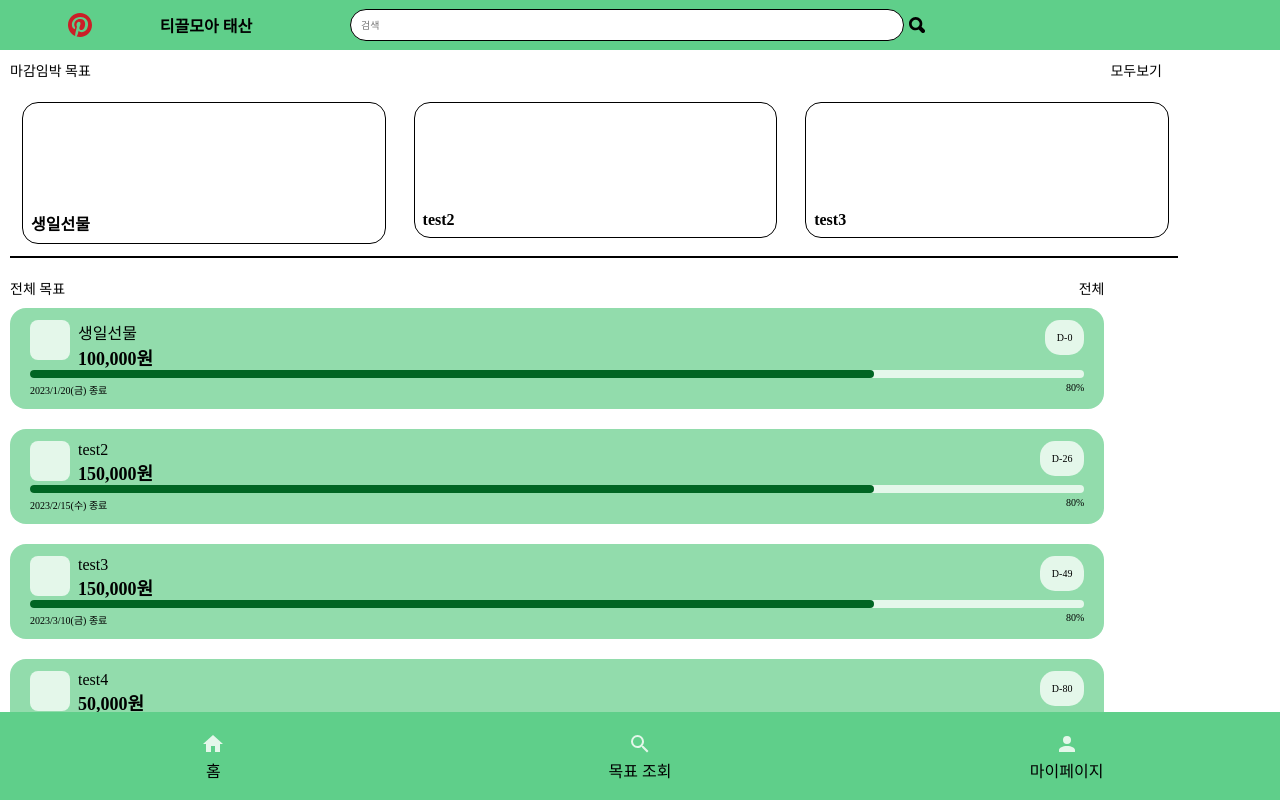
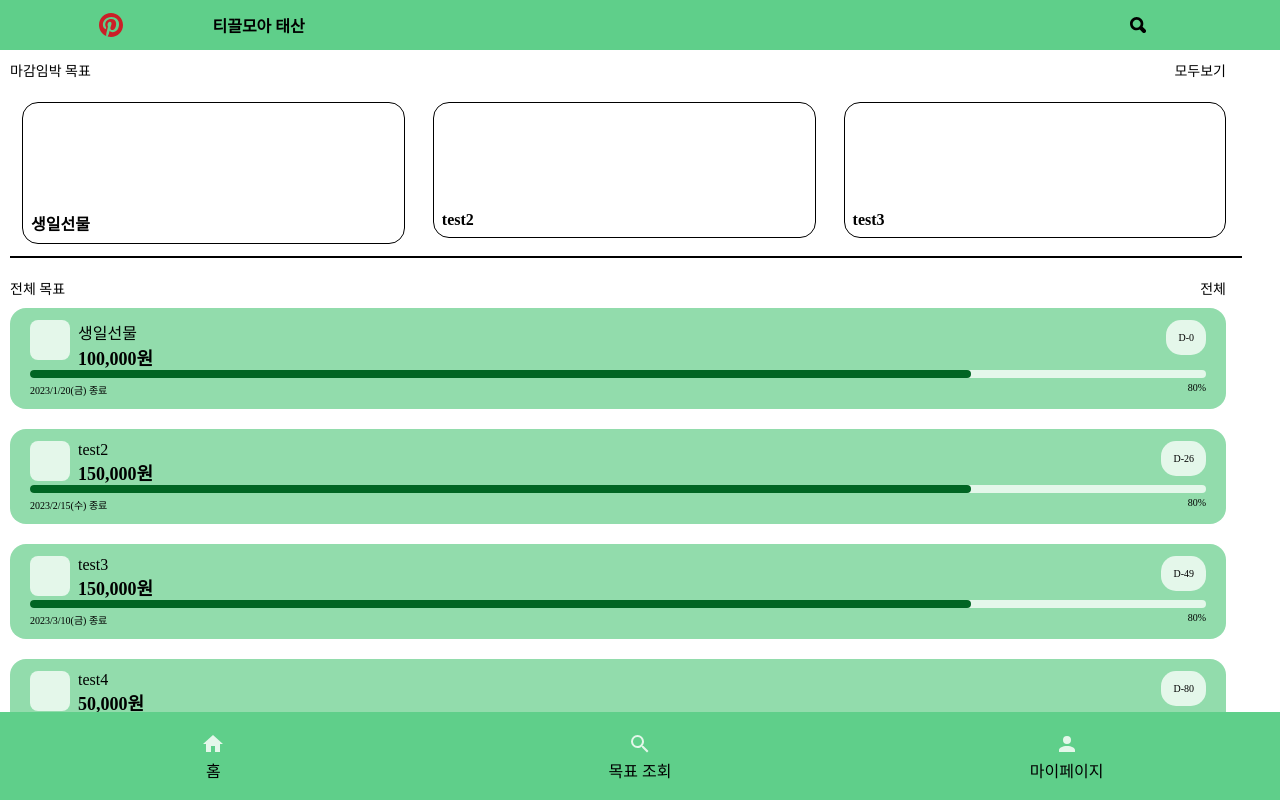
Before and after one commit to TeamBudgetOverflow/frontend, a React (Create React App) app: page /goals/lookup in a window 1280 px wide. Built offline with nearby package versions, Linux system fonts and the light colour scheme; no server answers; a web font is replaced by a local one.

Commit message:
FEAT: add search bar mouse event #32

```diff
--- a/src/components/common/elem/Icon.tsx
+++ b/src/components/common/elem/Icon.tsx
@@ -1,8 +1,17 @@
-import React, { FunctionComponent, PropsWithChildren } from 'react';
+import React, { FunctionComponent } from 'react';
 import styled from 'styled-components';
 
-const Icon: FunctionComponent<PropsWithChildren> = ({ children }) => {
-  return <SVGIcon viewBox='0 0 24 24'>{children}</SVGIcon>;
+interface IconProps {
+  children?: React.ReactNode;
+  onClickHandler?: (e: React.MouseEvent<SVGSVGElement>) => void;
+}
+
+const Icon: FunctionComponent<IconProps> = ({ children, onClickHandler }) => {
+  return (
+    <SVGIcon viewBox='0 0 24 24' onClick={onClickHandler}>
+      {children}
+    </SVGIcon>
+  );
 };
 
 const SVGIcon = styled.svg`
--- a/src/components/header/SearchBar.tsx
+++ b/src/components/header/SearchBar.tsx
@@ -4,7 +4,6 @@ import { useSetRecoilState } from 'recoil';
 import styled from 'styled-components';
 import { searchBarOnFocusEvent } from '../../recoil/searchAtoms';
 
-import Icon from '../common/elem/Icon';
 import InputBox from '../common/elem/InputBox';
 
 const SearchBar = () => {
@@ -32,6 +31,7 @@ const SearchBar = () => {
   return (
     <SearchBarLayout>
       <InputBox
+        type='text'
         placeholder='검색'
         borderRadius='20px'
         onChangeHandler={(e) => setSearchKeyword(e.currentTarget.value)}
@@ -39,32 +39,16 @@ const SearchBar = () => {
         onFocusHandler={() => setOnFocus(true)}
         onBlurHandler={() => setOnFocus(false)}
       />
-      <SearchIconWrapper>
-        <Icon>
-          <path d='M10 16c-3.31 0-6-2.69-6-6s2.69-6 6-6 6 2.69 6 6-2.69 6-6 6m13.12 2.88-4.26-4.26A9.842 9.842 0 0 0 20 10c0-5.52-4.48-10-10-10S0 4.48 0 10s4.48 10 10 10c1.67 0 3.24-.41 4.62-1.14l4.26 4.26a3 3 0 0 0 4.24 0 3 3 0 0 0 0-4.24'></path>
-        </Icon>
-      </SearchIconWrapper>
     </SearchBarLayout>
   );
 };
 
 const SearchBarLayout = styled.div`
-  flex: 1;
-  margin: 0 30px;
+  flex: auto;
   height: 60%;
   display: flex;
   flex-direction: row;
   align-items: center;
 `;
 
-const SearchIconWrapper = styled.div`
-  margin: 0px 5px;
-  display: flex;
-  flex-direction: row;
-  align-items: center;
-  :hover {
-    cursor: pointer;
-  }
-`;
-
 export default SearchBar;
--- a/src/pages/GroupGoals.tsx
+++ b/src/pages/GroupGoals.tsx
@@ -78,7 +78,7 @@ const GroupGoals = () => {
 };
 
 const Wrapper = styled.div`
-  width: 90%;
+  width: 95%;
   display: flex;
   flex-direction: column;
   justify-content: center;
@@ -126,7 +126,7 @@ const LowerWrapper = styled.div`
   display: flex;
   flex-direction: column;
   gap: 10px;
-  width: 95%;
+  width: 100%;
   height: 50%;
 `;
 
--- a/src/shared/Header.tsx
+++ b/src/shared/Header.tsx
@@ -1,14 +1,17 @@
-import React from 'react';
+import React, { useState } from 'react';
 import styled from 'styled-components';
 import { useRecoilValue } from 'recoil';
 
 import { Logo } from '../components/common/elem/Logo';
 import SearchBar from '../components/header/SearchBar';
+import Icon from '../components/common/elem/Icon';
 
 import { userInfo } from '../recoil/atoms';
 
 const Header = () => {
   const { isLogin } = useRecoilValue(userInfo);
+
+  const [searchBarIndicator, setSearchBarIndicator] = useState(false);
 
   return (
     <HeaderLayout>
@@ -16,8 +19,15 @@ const Header = () => {
         <Logo size='small' />
         <TeamName>티끌모아 태산</TeamName>
       </LeftBox>
-      <SearchBar />
-      <RightBox></RightBox>
+      <MiddleBox>{searchBarIndicator ? <SearchBar /> : <></>}</MiddleBox>
+      <RightBox>
+        <SearchIconWrapper>
+          <Icon
+            onClickHandler={() => setSearchBarIndicator(!searchBarIndicator)}>
+            <path d='M10 16c-3.31 0-6-2.69-6-6s2.69-6 6-6 6 2.69 6 6-2.69 6-6 6m13.12 2.88-4.26-4.26A9.842 9.842 0 0 0 20 10c0-5.52-4.48-10-10-10S0 4.48 0 10s4.48 10 10 10c1.67 0 3.24-.41 4.62-1.14l4.26 4.26a3 3 0 0 0 4.24 0 3 3 0 0 0 0-4.24'></path>
+          </Icon>
+        </SearchIconWrapper>
+      </RightBox>
     </HeaderLayout>
   );
 };
@@ -31,7 +41,8 @@ const HeaderLayout = styled.div`
 `;
 
 const LeftBox = styled.div`
-  width: 25%;
+  padding: 0px 10px;
+  width: 30%;
   height: 100%;
   display: flex;
   flex-direction: row;
@@ -43,8 +54,9 @@ const TeamName = styled.span`
   font: ${(props) => props.theme.paragraphsP3M};
 `;
 
-const RightBox = styled.div`
-  width: 25%;
+const MiddleBox = styled.div`
+  padding: 0px 10px;
+  width: 45%;
   height: 100%;
   display: flex;
   flex-direction: row;
@@ -52,4 +64,24 @@ const RightBox = styled.div`
   justify-content: space-evenly;
 `;
 
+const RightBox = styled.div`
+  padding: 0px 10px;
+  width: 20%;
+  height: 100%;
+  display: flex;
+  flex-direction: row;
+  align-items: center;
+  justify-content: space-evenly;
+`;
+
+const SearchIconWrapper = styled.div`
+  margin: 0px 5px;
+  display: flex;
+  flex-direction: row;
+  align-items: center;
+  :hover {
+    cursor: pointer;
+  }
+`;
+
 export default Header;
```
